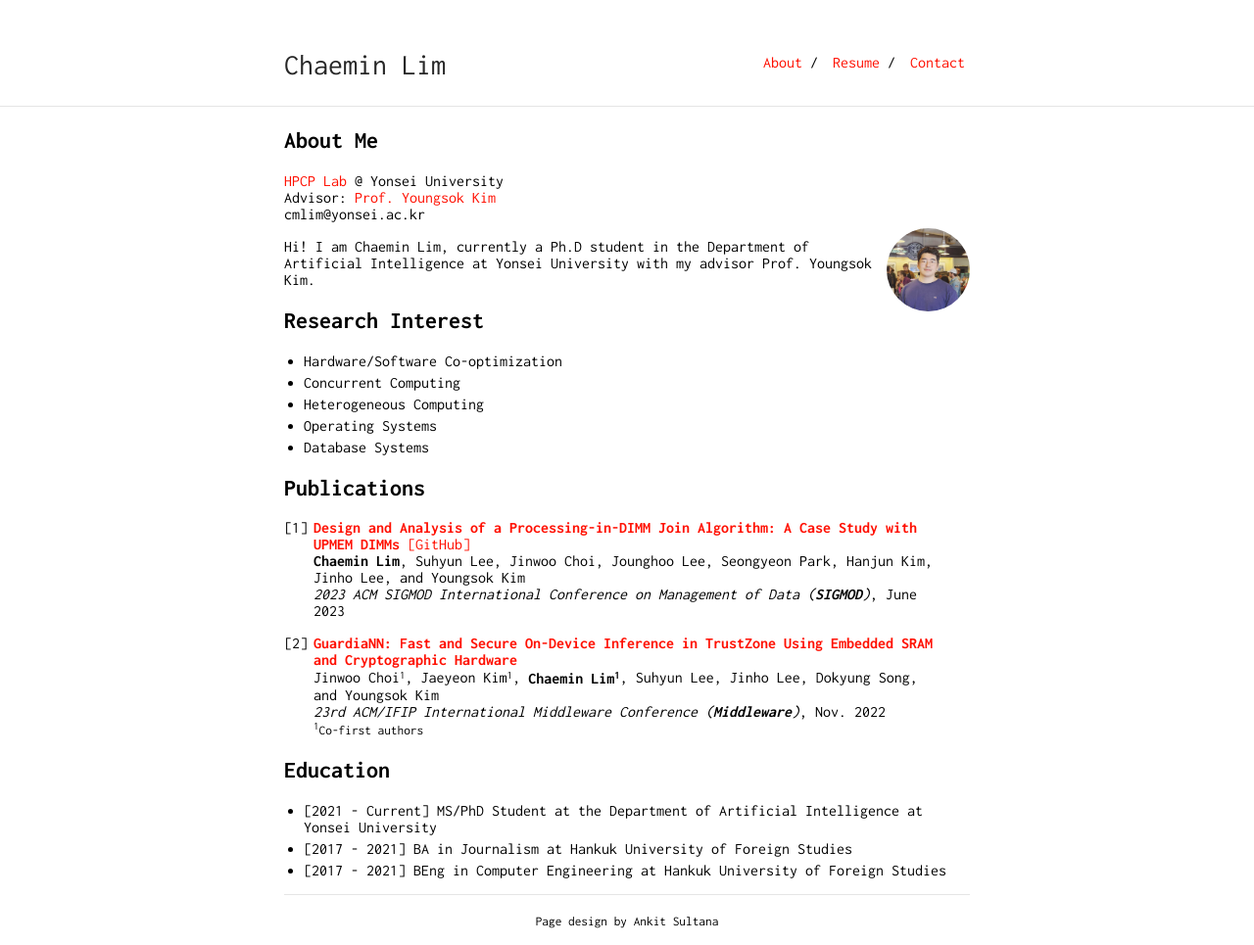
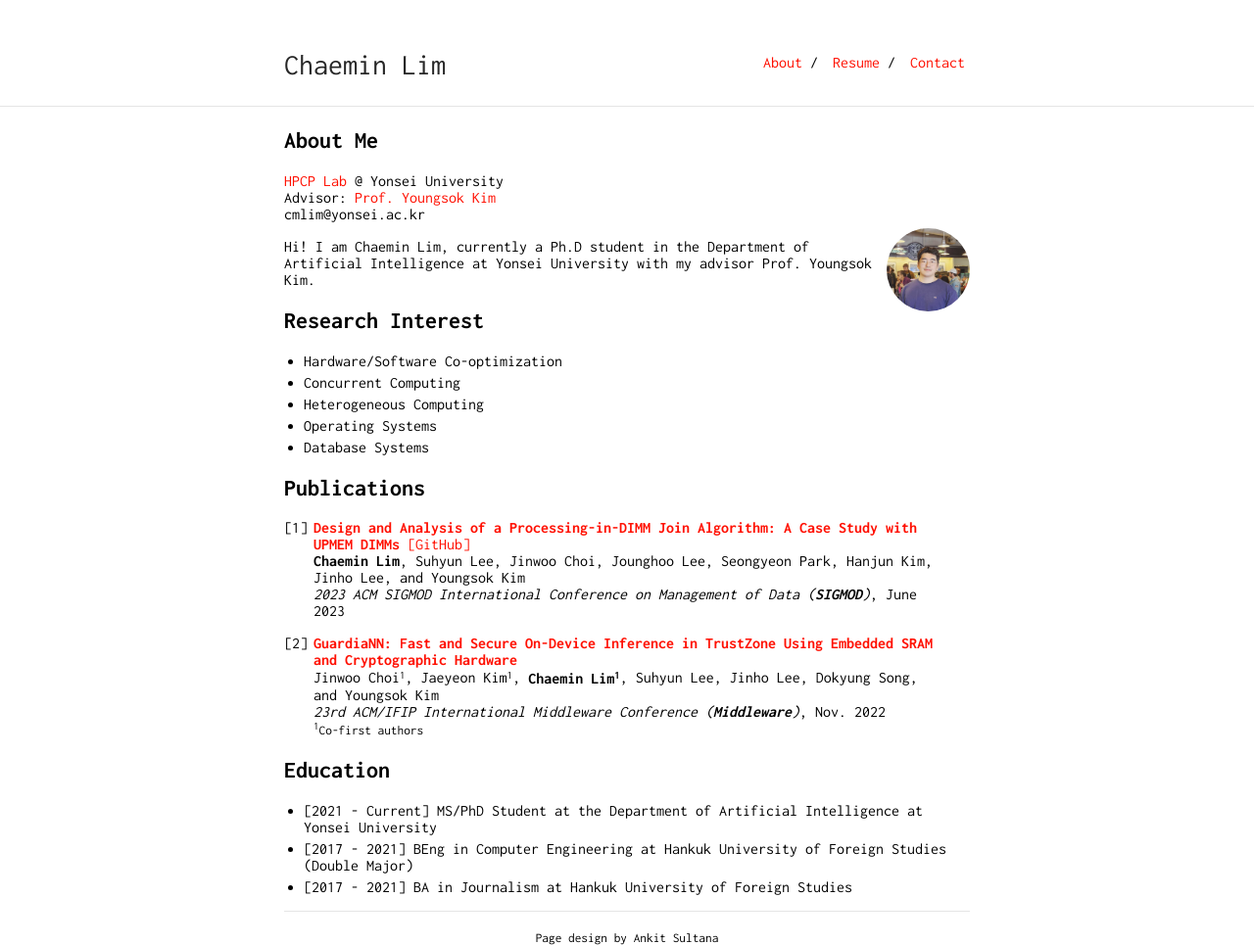
Before and after one commit to janoslim/janoslim.github.io, a Jekyll site: the page built from index.md, in a window 1280 px wide. Shown: the whole page at 98% size. Built offline with Jekyll 4.4.1, drawn with Linux system fonts in a browser that asks for light colours; our own code applies the rules of GitHub Pages for plain Markdown files.

Commit message:
Update index.md

```diff
--- a/index.md
+++ b/index.md
@@ -35,5 +35,5 @@ Jinwoo Choi<small><sup>1</sup></small>, Jaeyeon Kim<small><sup>1</sup></small>,
 ## Education
 
 * [2021 - Current] MS/PhD Student at the Department of Artificial Intelligence at Yonsei University
+* [2017 - 2021] BEng in Computer Engineering at Hankuk University of Foreign Studies (Double Major)
 * [2017 - 2021] BA in Journalism at Hankuk University of Foreign Studies
-* [2017 - 2021] BEng in Computer Engineering at Hankuk University of Foreign Studies
```
